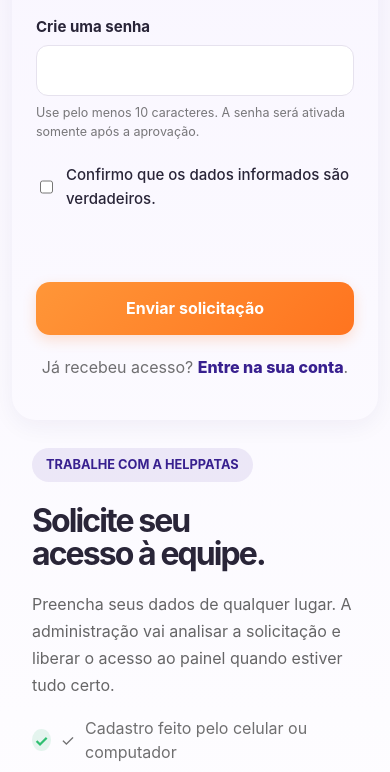
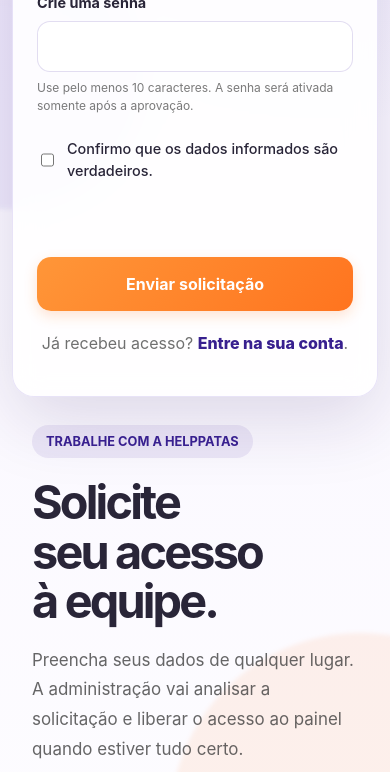
Before and after one commit to chiarellogabriel4/PetShop, a website: page staff-request.html in a window 390 px wide. Shown: the part 752-1524 px from the top of the page. Drawn offline with Linux system fonts and the light colour scheme.

Commit message:
feat: enhance staff request page with improved layout, animations, and responsive design

```diff
--- a/staff-request.html
+++ b/staff-request.html
@@ -7,32 +7,53 @@
   <link rel="stylesheet" href="style.css">
   <link rel="stylesheet" href="visual.css">
   <style>
-    .staff-request-page { padding: 56px 0 72px; }
-    .staff-request-page .auth-grid { display: grid; grid-template-columns: minmax(0, .9fr) minmax(360px, 1.1fr); gap: 48px; align-items: start; }
-    .staff-request-page .auth-hero { padding-top: 28px; }
-    .staff-request-page .auth-hero h1 { max-width: 620px; }
-    .staff-request-page .auth-hero p { max-width: 580px; line-height: 1.7; color: rgba(51,51,51,.75); }
-    .staff-request-page .auth-card { padding: 32px; }
+    .staff-request-page { position: relative; isolation: isolate; min-height: calc(100vh - 82px); padding: clamp(42px, 7vw, 84px) 0 88px; overflow: hidden; background: radial-gradient(circle at 12% 12%, rgba(255, 138, 61, .16), transparent 28%), radial-gradient(circle at 88% 18%, rgba(91, 60, 196, .14), transparent 30%); }
+    .staff-request-page::before, .staff-request-page::after { position: absolute; z-index: -1; content: ''; border-radius: 999px; pointer-events: none; filter: blur(2px); }
+    .staff-request-page::before { width: 360px; height: 360px; right: -150px; bottom: 8%; background: rgba(255, 102, 0, .08); animation: staff-orb-drift 12s ease-in-out infinite; }
+    .staff-request-page::after { width: 260px; height: 260px; left: -120px; top: 34%; background: rgba(91, 60, 196, .08); animation: staff-orb-drift 15s 1s ease-in-out infinite reverse; }
+    .staff-request-page .brand::before { content: none !important; }
+    .staff-request-page .auth-grid { display: grid; grid-template-columns: minmax(0, .9fr) minmax(360px, 1.1fr); gap: clamp(34px, 6vw, 84px); align-items: center; }
+    .staff-request-page .auth-hero { padding-top: 8px; animation: staff-copy-in 700ms cubic-bezier(.2,.65,.3,1) both; }
+    .staff-request-page .auth-hero h1 { max-width: 620px; margin-top: 20px; font-size: clamp(2.8rem, 5vw, 5rem); }
+    .staff-request-page .auth-hero p { max-width: 580px; line-height: 1.75; color: rgba(51,51,51,.75); font-size: 1.06rem; }
+    .staff-request-page .auth-hero .account-list { display: grid; gap: 12px; margin-top: 30px; }
+    .staff-request-page .auth-hero .account-list li { display: flex; align-items: center; gap: 11px; width: fit-content; padding: 10px 14px; border: 1px solid rgba(91,60,196,.1); border-radius: 999px; background: rgba(255,255,255,.6); box-shadow: 0 8px 20px rgba(39,20,95,.05); animation: staff-item-in 600ms cubic-bezier(.2,.65,.3,1) both; }
+    .staff-request-page .auth-hero .account-list li:nth-child(2) { animation-delay: 80ms; }
+    .staff-request-page .auth-hero .account-list li:nth-child(3) { animation-delay: 160ms; }
+    .staff-request-page .auth-hero .account-list li span { display: none; }
+    .staff-request-page .auth-card { position: relative; overflow: hidden; padding: clamp(24px, 4vw, 38px); border: 1px solid rgba(91,60,196,.14); border-radius: 28px; background: rgba(255,255,255,.86); box-shadow: 0 24px 70px rgba(39,20,95,.14); backdrop-filter: blur(14px); animation: staff-card-in 800ms 80ms cubic-bezier(.2,.65,.3,1) both; }
+    .staff-request-page .auth-card::before { position: absolute; inset: 0 0 auto; height: 5px; content: ''; background: linear-gradient(90deg, var(--orange), #ffb064, var(--purple)); }
+    .staff-request-page .auth-card h2 { margin: 10px 0 24px; font-size: clamp(1.55rem, 3vw, 2rem); letter-spacing: -.04em; }
     .staff-request-page .form-grid { display: grid; gap: 18px; }
     .staff-request-page .form-row { display: grid; grid-template-columns: repeat(2, minmax(0, 1fr)); gap: 18px; }
-    .staff-request-page label { display: grid; gap: 7px; font-weight: 700; color: var(--gray-dark); }
-    .staff-request-page input, .staff-request-page select { width: 100%; border: 1px solid var(--gray-mid); border-radius: 12px; padding: 12px 14px; background: #fff; }
-    .staff-request-page small { color: rgba(51,51,51,.65); font-weight: 400; }
+    .staff-request-page label { display: grid; gap: 7px; font-weight: 700; color: var(--gray-dark); font-size: .9rem; }
+    .staff-request-page input, .staff-request-page select { width: 100%; min-height: 48px; border: 1px solid rgba(53,20,155,.14); border-radius: 13px; padding: 12px 14px; background: rgba(255,255,255,.9); color: var(--gray-dark); transition: border-color 180ms ease, box-shadow 180ms ease, transform 180ms ease, background 180ms ease; }
+    .staff-request-page input:hover, .staff-request-page select:hover { border-color: rgba(91,60,196,.34); }
+    .staff-request-page input:focus, .staff-request-page select:focus { outline: none; border-color: var(--purple); background: #fff; box-shadow: 0 0 0 4px rgba(91,60,196,.1), 0 8px 18px rgba(39,20,95,.06); transform: translateY(-1px); }
+    .staff-request-page small { color: rgba(51,51,51,.65); font-weight: 400; line-height: 1.5; }
     .check-row { display: flex !important; align-items: center; gap: 10px !important; font-weight: 500 !important; }
     .check-row input { width: auto; }
-    .success-message { color: #18794e; font-weight: 700; }
+    .staff-request-page .btn-primary { width: 100%; margin-top: 2px; }
+    .staff-request-page .btn-primary:not(:disabled):hover { box-shadow: 0 16px 28px rgba(255,102,0,.3); transform: translateY(-2px); }
+    .staff-request-page .btn-primary:disabled { cursor: wait; opacity: .7; }
+    .success-message { color: #18794e; font-weight: 700; animation: staff-item-in 300ms ease both; }
     .error-message { color: #b13a46; font-weight: 700; }
     .form-note { margin-top: 20px; text-align: center; color: rgba(51,51,51,.7); }
     .form-note a { color: var(--purple); font-weight: 800; }
+    @keyframes staff-copy-in { from { opacity: 0; transform: translateX(-22px); } to { opacity: 1; transform: translateX(0); } }
+    @keyframes staff-card-in { from { opacity: 0; transform: translateY(24px) scale(.98); } to { opacity: 1; transform: translateY(0) scale(1); } }
+    @keyframes staff-item-in { from { opacity: 0; transform: translateY(10px); } to { opacity: 1; transform: translateY(0); } }
+    @keyframes staff-orb-drift { 0%, 100% { transform: translate3d(0, 0, 0) scale(1); } 50% { transform: translate3d(0, -18px, 0) scale(1.06); } }
     @media (max-width: 900px) { .staff-request-page .auth-grid { grid-template-columns: 1fr; gap: 28px; } .staff-request-page .auth-hero { padding-top: 0; } }
-    @media (max-width: 760px) { .staff-request-page .form-row { grid-template-columns: 1fr; } .staff-request-page .auth-card { padding: 24px; } }
+    @media (max-width: 760px) { .staff-request-page .form-row { grid-template-columns: 1fr; } .staff-request-page .auth-card { padding: 24px; border-radius: 22px; } .staff-request-page .auth-hero h1 { font-size: clamp(2.45rem, 12vw, 3.8rem); } .staff-request-page .auth-hero .account-list li { width: 100%; border-radius: 14px; } }
+    @media (prefers-reduced-motion: reduce) { .staff-request-page *, .staff-request-page::before, .staff-request-page::after { animation: none !important; transition: none !important; } }
   </style>
   <script src="api.js" defer></script>
   <script src="staff-request.js" defer></script>
 </head>
 <body>
   <header class="site-header"><div class="container header-inner">
-    <a class="brand" href="index.html"><span class="brand-mark">🐾</span><span>helpPatas petshop</span></a>
+    <a class="brand" href="index.html"><span>helpPatas petshop</span></a>
     <a class="btn btn-soft" href="login.html">Entrar</a>
   </div></header>
   <main class="auth-page staff-request-page"><div class="container auth-grid">
```
